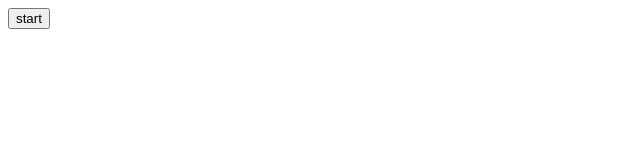
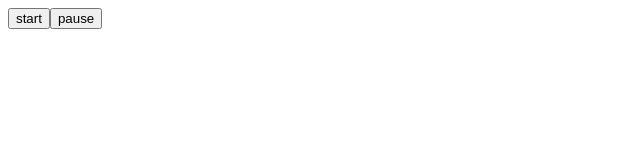
Before and after one commit to mhmh4/game-of-life, a React (Vite) app: page / in a window 1280 px wide. Shown: the top 160 px of the page, without its empty margins (0-640 px from the left). Built offline with nearby package versions, Linux system fonts and the light colour scheme.

Commit message:
Add pause button

```diff
--- a/src/App.jsx
+++ b/src/App.jsx
@@ -134,6 +134,14 @@ function Grid() {
       >
         start
       </button>
+      <button
+        type="button"
+        onClick={() => {
+          setIsRunning(false);
+        }}
+      >
+        pause
+      </button>
     </>
   );
 }
```
